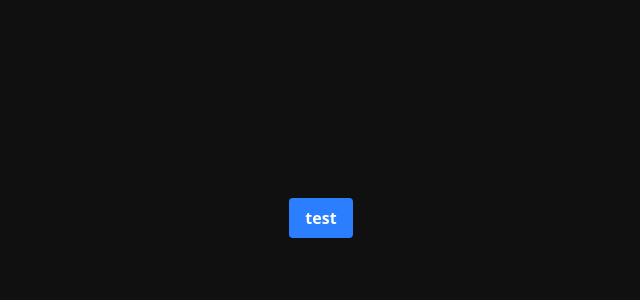
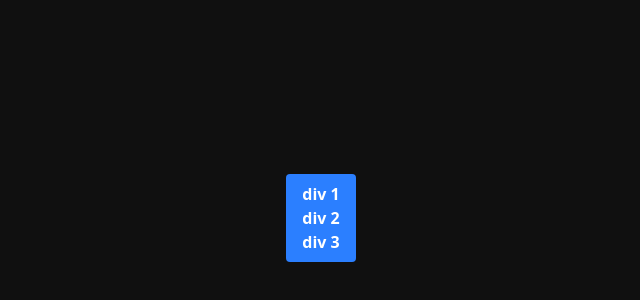
Before and after one commit to Juan-Cruz-Mezzopeva/typescript-react-next-basics, a Next.js app: page / in a window 1280 px wide. Shown: the part 182-482 px from the top of the page, without its empty margins (319-959 px from the left). Built offline with nearby package versions, Linux system fonts and the light colour scheme.

Commit message:
Uso de ReactNode, JSX.Element, JSX.Element[] y string para hijos de un funcional component

```diff
--- a/src/app/page.tsx
+++ b/src/app/page.tsx
@@ -1,26 +1,28 @@
   "use client"
 
+import { JSX, ReactNode } from "react";
+
   type ButtonProps = {
-    onClick:  (text: string) => void;
+    children: JSX.Element | JSX.Element[] | string | React.ReactNode;
   };
 
-  function Button({onClick}: ButtonProps) {
+  // ReactNode especifica casi cualquier tipo de dato ya sea un JSX o un numero string, etc
+  //
+
+  function Button({children}: ButtonProps) {
     return (
-    <button onClick={() => {return (
-      onClick("hello word")
-    )}}>
-      test
-    </button>
+    <button>{children}</button>
     )
   }
 
   function Page() {
     return (
       <div>
-        <Button
-        onClick={() => {
-          alert("Works!!")
-        }} / >
+        <Button>
+          <div>div 1</div>
+          <div>div 2</div>
+          <div>div 3</div>
+        </Button>
       </div>
     )
   }
```
